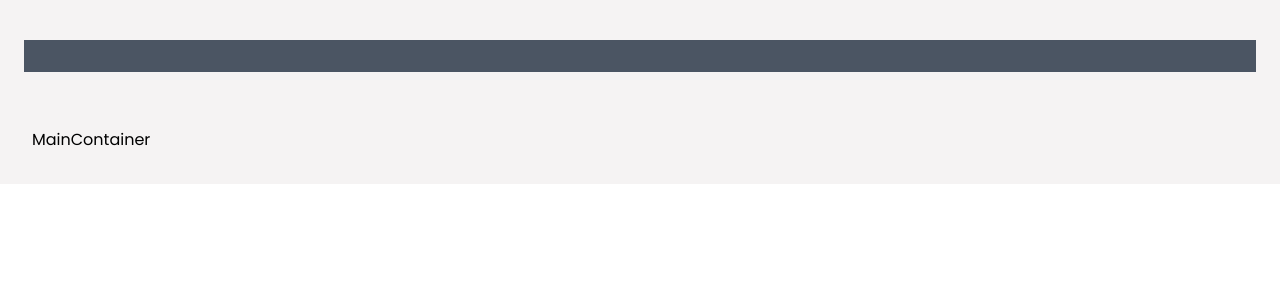
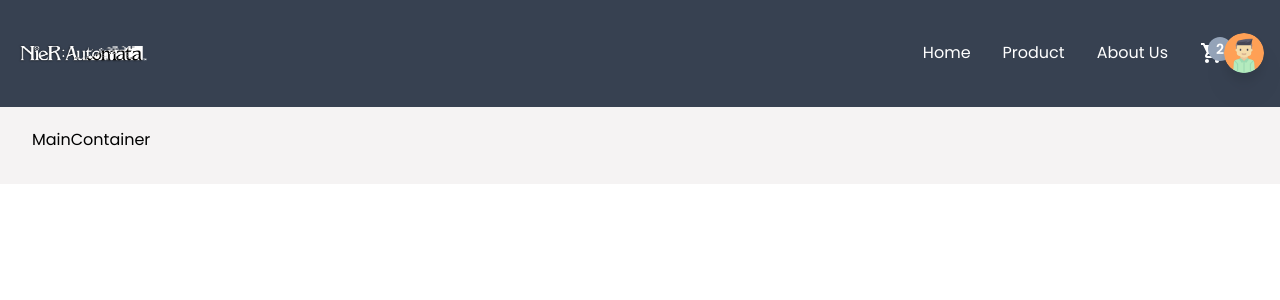
Before and after one commit to hafizkalam/nierapp, a React (Create React App) app: page / in a window 1280 px wide. Shown: the top 300 px of the page. Built offline with nearby package versions, Linux system fonts and the light colour scheme.

Commit message:
Add code in Header.jsx

```diff
--- a/src/components/Header.jsx
+++ b/src/components/Header.jsx
@@ -1,16 +1,45 @@
-import React from 'react'
+import React from 'react';
+import Logo from '../img/logo.png';
+import Avatar from '../img/avatar.png';
+
+import { MdShoppingCart } from 'react-icons/md';
 
 function Header() {
   return (
-    <div className='fixed z-50 w-screen p-6 py-10'>
+    <header className='fixed z-50 w-screen bg-gray-700'>
         {/* Desktop Site */}
-        <div className='hidden md:flex w-full h-full p-4 bg-gray-600'>
+        <div className='hidden md:flex w-full h-full p-4 items-center justify-between'>
+            <div className='flex items-center gap-3'>
+                <img src={Logo} className="w-4/12 object-cover" alt="logo" />
+            </div>
 
+            <div className='flex items-center'>
+                <ul className='flex items-center gap-8'>
+                    <li className='text-base text-white hover:text-lighttextGray duration-100
+                    transition-all ease-in-out cursor-pointer'>Home</li>
+                    <li className='text-base text-white  hover:text-lighttextGray duration-100
+                    transition-all ease-in-out cursor-pointer'>Product</li>
+                    <li className='text-base text-white hover:text-lighttextGray duration-100
+                    transition-all ease-in-out cursor-pointer'>About Us</li>
+                </ul>
+
+                <div className='relative flex items-center justify-center'>
+                    <MdShoppingCart className='text-white text-2xl ml-8 cursor-pointer'/>
+                    <div className='absolute -top-1 -right-2 w-6 h-6 rounded-full bg-slate-400 flex items-center justify-center'>
+                        <p className='text-sm text-white font-semibold'>2</p>
+                    </div>
+                </div>
+
+                <img
+                src={Avatar}
+                className='w-10 min-w-[40px] min-h-[40px] drop-shadow-xl cursor-pointer rounded-full'
+                alt="userprofile" />
+            </div>
         </div>
 
         {/* Mobile Site */}
-        <div className='flex md:hidden w-full h-full bg-gray-600'></div>
-    </div>
+        <div className='flex md:hidden w-full h-full '></div>
+    </header>
   )
 }
 
```
